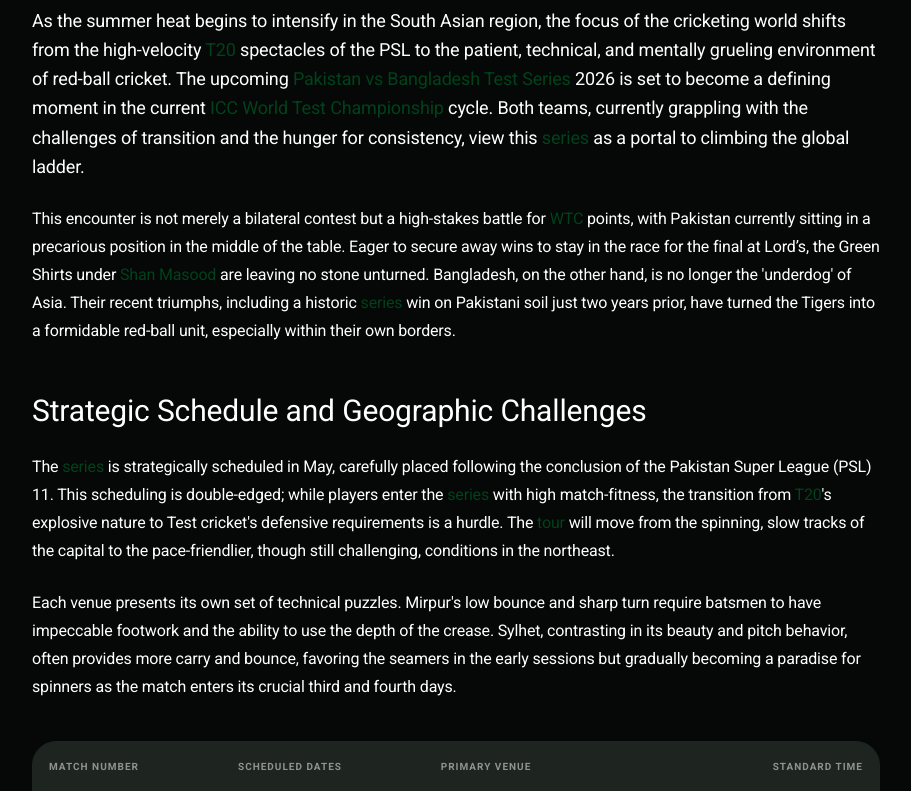
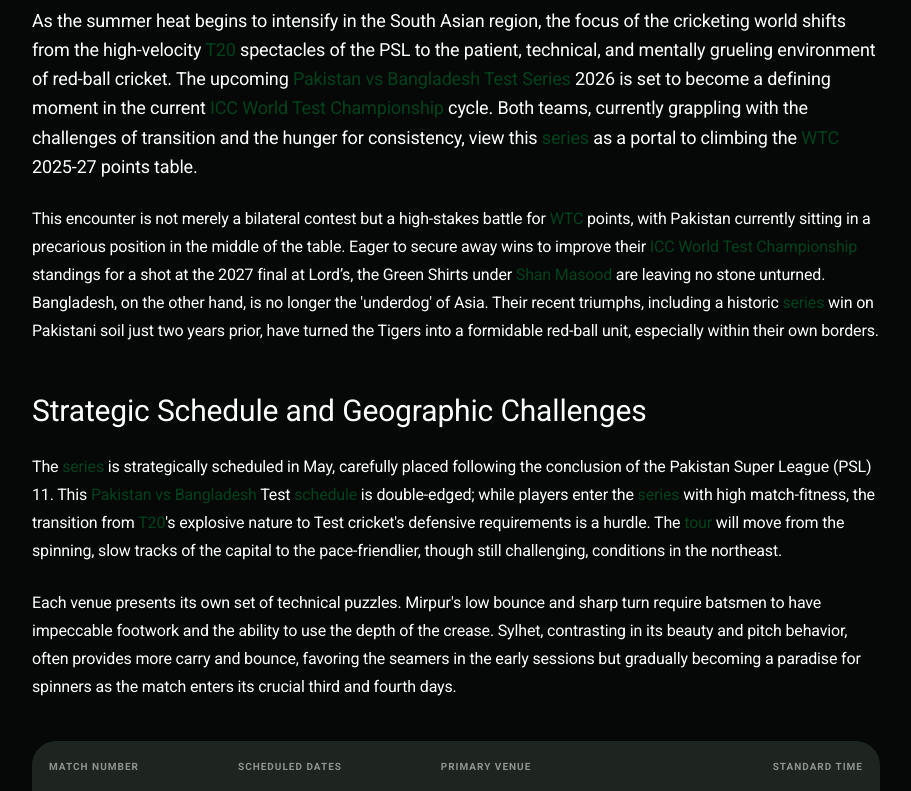
Before and after one commit to abbaskiediting-beep/pakcric-schedule, a React (Vite) app: page /red-ball-resilience-overview-2026 in a window 1280 px wide. Shown: the part 860-1651 px from the top of the page, without its empty margins (184-1095 px from the left). Built offline with nearby package versions, Linux system fonts and the light colour scheme.

Commit message:
feat(seo): Update blog meta tags for Test series
Refine title, description, and keywords for the Pakistan vs. Bangladesh 2026 Test series blog post. Improve SEO by incorporating relevant WTC and player-specific terms.

```diff
--- a/src/pages/RedBallResilienceBlog.tsx
+++ b/src/pages/RedBallResilienceBlog.tsx
@@ -10,14 +10,14 @@
   return (
     <div className="max-w-4xl mx-auto py-12 px-6">
       <Helmet>
-        <title>Red-Ball Resilience: Pakistan vs Bangladesh Test Series 2026 Analysis</title>
+        <title>Pakistan vs Bangladesh Test Series 2026: WTC Analysis & Schedule</title>
         <meta
           name="description"
-          content="Explore the strategic importance of Pakistan's 2026 Test tour of Bangladesh. Analysis of team changes under Head Coach Sarfaraz Ahmed and Captain Shan Masood, WTC implications, and the lead spin duo's impact."
+          content="Comprehensive analysis of the 2026 Pakistan vs Bangladesh Test series. Insights on WTC points table implications, squad breakdowns, and pitch conditions in Dhaka & Sylhet."
         />
         <meta
           name="keywords"
-          content="Pakistan cricket, Bangladesh Test Series, WTC, Shan Masood, Sarfaraz Ahmed, Noman Ali, Sajid Khan, Cricket Analysis, 2026 Test Series"
+          content="Pakistan vs Bangladesh Test Series, WTC 2025-27 points table, ICC World Test Championship standings, Shan Masood, Babar Azam, Mehidy Hasan Miraz, Test cricket analysis"
         />
       </Helmet>
 
@@ -60,16 +60,16 @@
           </p>
 
           <p className="text-lg mb-6 leading-relaxed">
-            <LinkText text="As the summer heat begins to intensify in the South Asian region, the focus of the cricketing world shifts from the high-velocity T20 spectacles of the PSL to the patient, technical, and mentally grueling environment of red-ball cricket. The upcoming Pakistan vs Bangladesh Test Series 2026 is set to become a defining moment in the current ICC World Test Championship cycle. Both teams, currently grappling with the challenges of transition and the hunger for consistency, view this series as a portal to climbing the global ladder." />
+            <LinkText text="As the summer heat begins to intensify in the South Asian region, the focus of the cricketing world shifts from the high-velocity T20 spectacles of the PSL to the patient, technical, and mentally grueling environment of red-ball cricket. The upcoming Pakistan vs Bangladesh Test Series 2026 is set to become a defining moment in the current ICC World Test Championship cycle. Both teams, currently grappling with the challenges of transition and the hunger for consistency, view this series as a portal to climbing the WTC 2025-27 points table." />
           </p>
 
           <p className="mb-6">
-            <LinkText text="This encounter is not merely a bilateral contest but a high-stakes battle for WTC points, with Pakistan currently sitting in a precarious position in the middle of the table. Eager to secure away wins to stay in the race for the final at Lord’s, the Green Shirts under Shan Masood are leaving no stone unturned. Bangladesh, on the other hand, is no longer the 'underdog' of Asia. Their recent triumphs, including a historic series win on Pakistani soil just two years prior, have turned the Tigers into a formidable red-ball unit, especially within their own borders." />
+            <LinkText text="This encounter is not merely a bilateral contest but a high-stakes battle for WTC points, with Pakistan currently sitting in a precarious position in the middle of the table. Eager to secure away wins to improve their ICC World Test Championship standings for a shot at the 2027 final at Lord’s, the Green Shirts under Shan Masood are leaving no stone unturned. Bangladesh, on the other hand, is no longer the 'underdog' of Asia. Their recent triumphs, including a historic series win on Pakistani soil just two years prior, have turned the Tigers into a formidable red-ball unit, especially within their own borders." />
           </p>
 
           <h2 className="text-3xl mt-12 mb-6">Strategic Schedule and Geographic Challenges</h2>
           <p className="mb-6">
-            <LinkText text="The series is strategically scheduled in May, carefully placed following the conclusion of the Pakistan Super League (PSL) 11. This scheduling is double-edged; while players enter the series with high match-fitness, the transition from T20's explosive nature to Test cricket's defensive requirements is a hurdle. The tour will move from the spinning, slow tracks of the capital to the pace-friendlier, though still challenging, conditions in the northeast." />
+            <LinkText text="The series is strategically scheduled in May, carefully placed following the conclusion of the Pakistan Super League (PSL) 11. This Pakistan vs Bangladesh Test schedule is double-edged; while players enter the series with high match-fitness, the transition from T20's explosive nature to Test cricket's defensive requirements is a hurdle. The tour will move from the spinning, slow tracks of the capital to the pace-friendlier, though still challenging, conditions in the northeast." />
           </p>
           <p className="mb-8">
             <LinkText text="Each venue presents its own set of technical puzzles. Mirpur's low bounce and sharp turn require batsmen to have impeccable footwork and the ability to use the depth of the crease. Sylhet, contrasting in its beauty and pitch behavior, often provides more carry and bounce, favoring the seamers in the early sessions but gradually becoming a paradise for spinners as the match enters its crucial third and fourth days." />
@@ -127,7 +127,7 @@
               <Shield className="w-6 h-6 text-pak-green shrink-0 mt-1" />
               <div>
                 <p className="text-ink font-bold mb-2 uppercase tracking-tight italic">ICC Rankings Impact</p>
-                <p className="text-xs text-ink/60"><LinkText text="Success here could see Babar Azam reclaiming the top spot in the ICC Test Rankings. Shaheen Shah Afridi also looks to improve his standing after a brief injury-induced layoff." /></p>
+                <p className="text-xs text-ink/60"><LinkText text="Success here could see Babar Azam reclaiming the top spot in the ICC Test Rankings. His batting stats against quality spin are legendary, and this series will be another test of his class. Shaheen Shah Afridi also looks to improve his standing after a brief injury-induced layoff, with his pace bowling analysis remaining a key factor for Pakistan's success." /></p>
               </div>
             </li>
             <li className="flex gap-4 p-4 bg-card-bg rounded-2xl border border-card-border">
```
